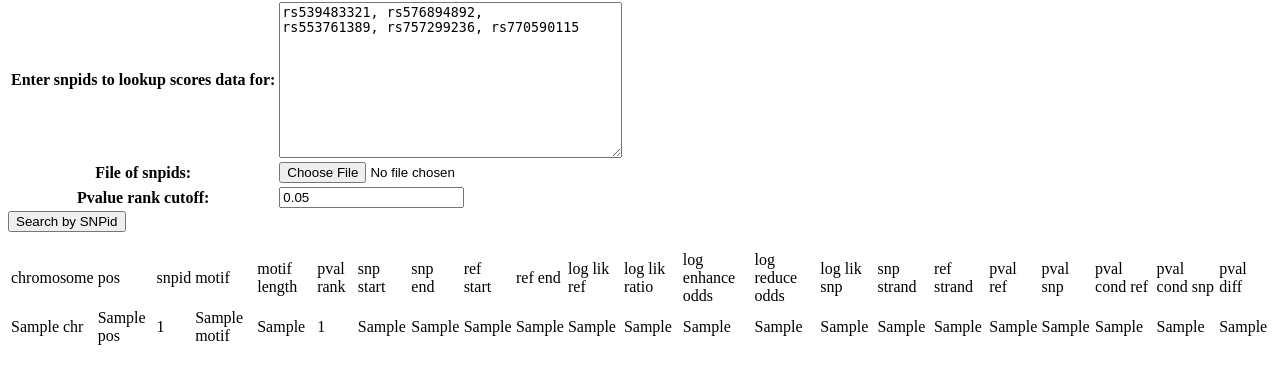
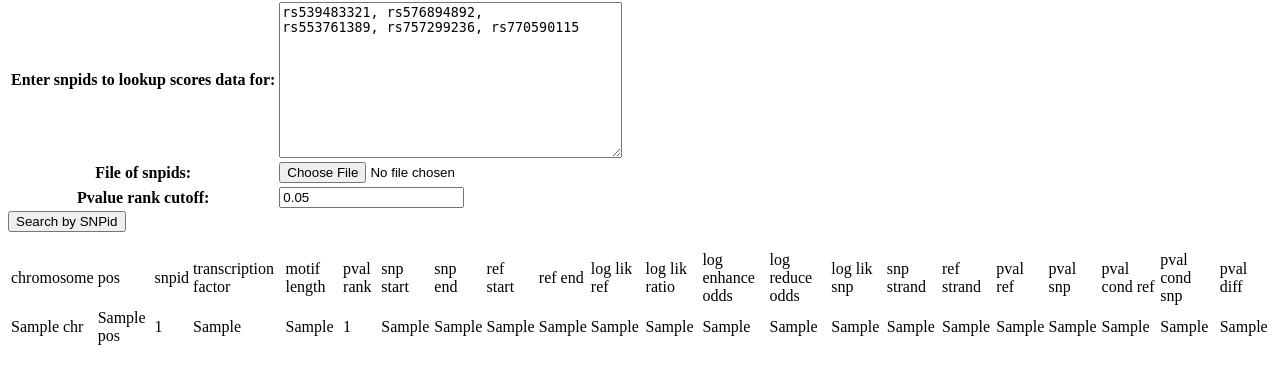
Before and after one commit to RebeccaHudson/ss_search_viewer, a Django app: template ss_viewer/templates/ss_viewer/multi-searchpage.html in a window 1280 px wide. Shown: the part 204-588 px from the top of the page. Run offline with Django 3.2, Linux system fonts and the light colour scheme; tables that the repository leaves empty hold one stand-in row (values such as "Sample post"); the template is opened without the code that fills it: values that come from a table or form of the project are taken from there, most other values are stand-ins (such as "Sample title", 1, 10 or a date in 2020).

Commit message:
Show the transcription factor from the lookup table instead of the MOTIF value stored with the database.

```diff
--- a/ss_viewer/templates/ss_viewer/multi-searchpage.html
+++ b/ss_viewer/templates/ss_viewer/multi-searchpage.html
@@ -24,7 +24,7 @@
   <table>
     <tr>
         <td>chromosome</td><td>pos</td>
-        <td>snpid</td><td>motif</td><td>motif length</td>
+        <td>snpid</td><td>transcription factor</td><td>motif length</td>
         <td>pval rank</td>
         <td>snp start</td><td>snp end</td><td>ref start</td><td>ref end</td>
         <td>log lik ref</td> <td> log lik ratio </td>
@@ -37,7 +37,8 @@
     {% for onerow in api_response %}
     <tr>
         <td>{{ onerow.chr }}</td><td>{{ onerow.pos }}</td>
-        <td>{{ onerow.snpid }}</td><td>{{ onerow.motif }}</td><td>{{ onerow.motif_len}}</td>
+        <td>{{ onerow.snpid }}</td><td> {{ onerow.trans_factor }}</td>
+        <td>{{ onerow.motif_len}}</td>
         <td>  {{ onerow.pval_rank}} </td>
         <td>{{ onerow.snp_start}} </td><td>{{ onerow.snp_end}}</td><td>{{ onerow.ref_start}}</td>
         <td>{{ onerow.ref_end }} </td>
```
